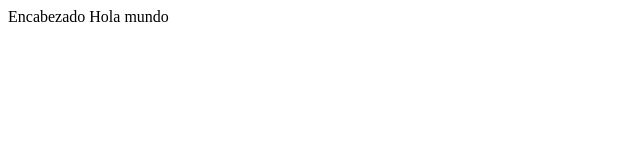
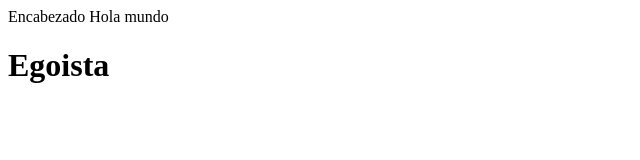
Before and after one commit to AnaManzanoR/repositorio_1_prueba, a plain HTML site: page index.html in a window 1280 px wide. Shown: the whole page, without its empty margins (0-640 px from the left). Drawn offline with Linux system fonts and the light colour scheme.

Commit message:
Commit_2

```diff
--- a/index.html
+++ b/index.html
@@ -1,4 +1,8 @@
 <html>
 <head>Encabezado</head>
-<body>Hola mundo</body>
+<body>Hola mundo
+<h1>Egoista</h1>
+</body>
+
+
 </html>
```
